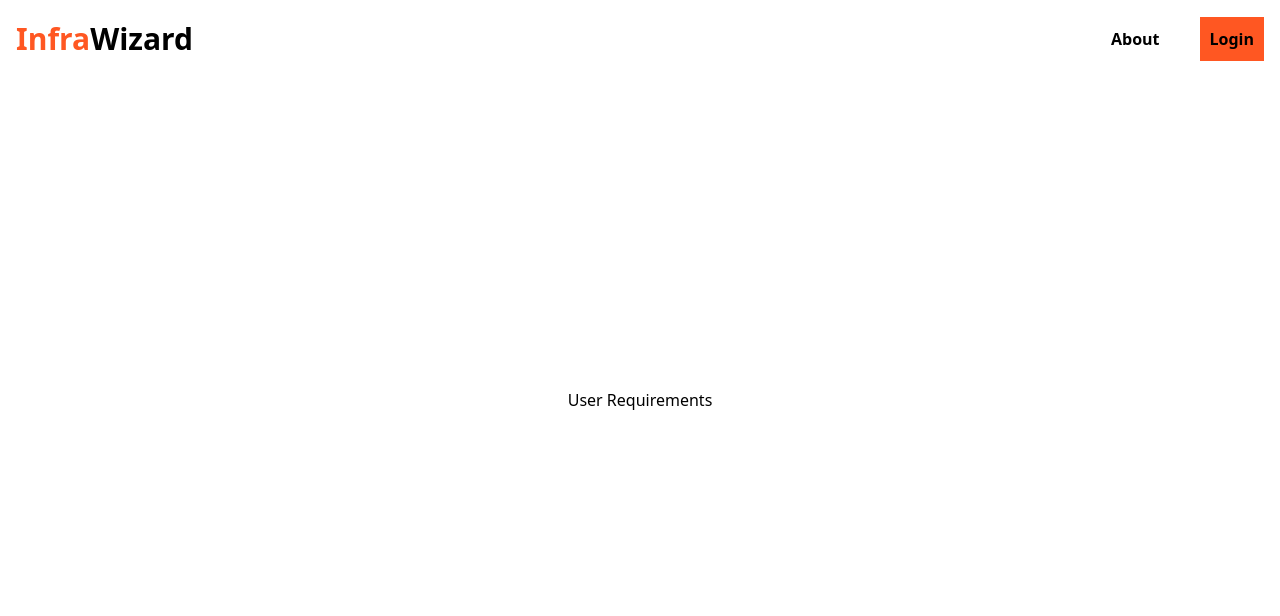
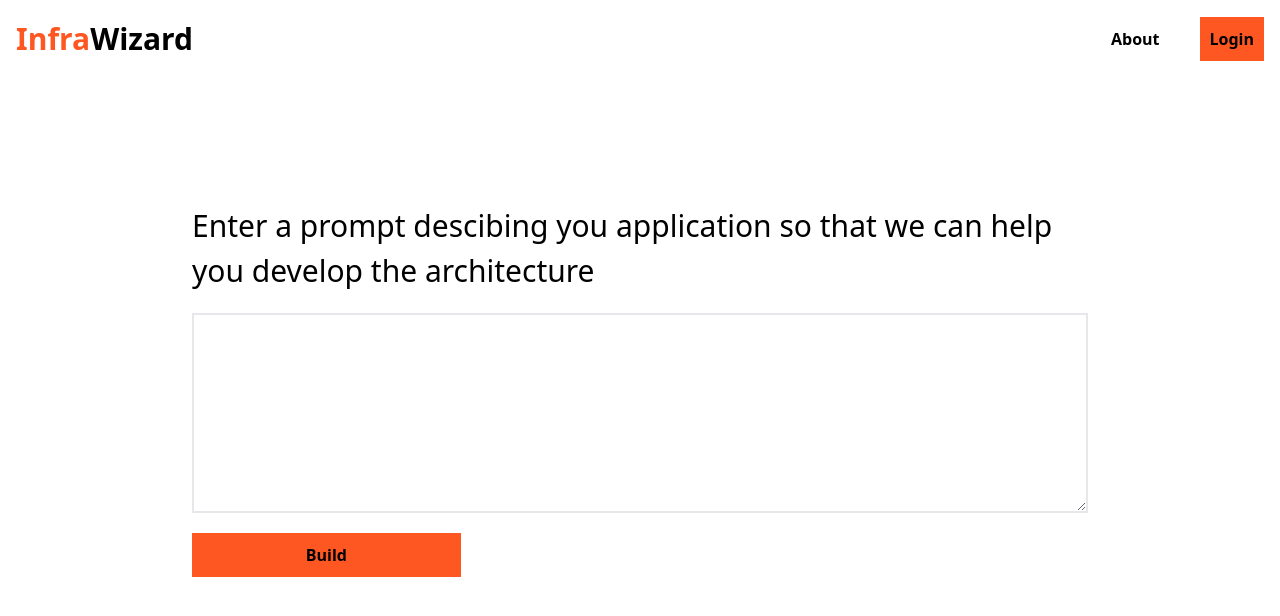
Before and after one commit to tssanjai98/InfraWizard, a React (Create React App) app in the folder client/: page /user/1/user-req in a window 1280 px wide. Shown: the top 616 px of the page. Built offline with nearby package versions, Linux system fonts and the light colour scheme.

Commit message:
Front-end complete

```diff
--- a/client/src/App.js
+++ b/client/src/App.js
@@ -13,6 +13,7 @@ import Loginpage from "./pages/Loginpage";
 import Signuppage from "./pages/Signuppage";
 import UserAccountpage from "./pages/UserAccountpage";
 import UserRequirmentspage from "./pages/UserRequirmentspage";
+import UserOutputpage from "./pages/UserOutputpage";
 
 function App() {
   return (
@@ -25,6 +26,7 @@ function App() {
         <Route path="/signup" element={<Signuppage />} />
         <Route path="/user/1" element={<UserAccountpage />} />
         <Route path="/user/1/user-req" element={<UserRequirmentspage />} />
+        <Route path="/user/1/user-output" element={<UserOutputpage />} />
       </Routes>
       <Footer />
     </Router>
--- a/client/src/pages/Homepage.js
+++ b/client/src/pages/Homepage.js
@@ -6,6 +6,25 @@ function Homepage() {
   return (
     <>
       <div className="w-full bg-server-background h-[400px] bg-cover bg-center"></div>
+      <div className="w-[100%] px-10 py-20">
+        <p className="font-extralight text-[30px] mb-5">
+          Why Choose{" "}
+          <span className="font-extrabold">
+            <span className="text-[#FF5722]">Infra</span>Wizard
+          </span>
+          ?
+        </p>
+        <p className="font-extralight text-[20px]">
+          <span className="font-extrabold">
+            <span className="text-[#FF5722]">Infra</span>Wizard
+          </span>{" "}
+          is designed for cloud professionals looking to enhance their
+          deployment strategy with efficiency and accuracy. By automating the
+          design and cost analysis process, you can focus on what truly
+          matters—building robust, scalable solutions that drive business
+          success.
+        </p>
+      </div>
       <div className="w-[100%] flex flex-col lg:flex-row gap-5 px-5 py-10 justify-between items-center">
         <div className="w-[100%] rounded-sm p-10 border-2">
           <div className="card-image">
@@ -44,25 +63,6 @@ function Homepage() {
           </div>
         </div>
       </div>
-      <div className="w-[100%] bg-[#b5b5b5] px-10 py-20">
-        <p className="font-extralight text-[30px] mb-5">
-          Why Choose{" "}
-          <span className="font-extrabold">
-            <span className="text-[#FF5722]">Infra</span>Wizard
-          </span>
-          ?
-        </p>
-        <p className="font-extralight text-[20px]">
-          <span className="font-extrabold">
-            <span className="text-[#FF5722]">Infra</span>Wizard
-          </span>{" "}
-          is designed for cloud professionals looking to enhance their
-          deployment strategy with efficiency and accuracy. By automating the
-          design and cost analysis process, you can focus on what truly
-          matters—building robust, scalable solutions that drive business
-          success.
-        </p>
-      </div>
     </>
   );
 }
--- a/client/src/pages/UserOutputpage.js
+++ b/client/src/pages/UserOutputpage.js
@@ -0,0 +1,29 @@
+import { GiArtificialIntelligence } from "react-icons/gi";
+
+function UserOutputpage() {
+  return (
+    <>
+      <div className="w-[100%] h-[100vh] pt-20 px-10 flex flex-col gap-5">
+        <h1 className="text-left text-[30px] font-extralight">
+          Architecture Diagram
+        </h1>
+        <div className="w-[100%] h-[60%] border-2">
+          <iframe
+            className="w-[100%] h-[100%]"
+            src="https://lucid.app/documents/embedded/86d57795-9a47-45f0-95fc-ff8acdeaa70a"
+          ></iframe>
+        </div>
+        <div className="w-[100%] flex flex-col justify-start items-center gap-4">
+          <button className="w-[100%] cursor-pointer border-[#FF5722] border-2 p-2 bg-[#FF5722] font-bold flex flex-col gap-2 items-center justify-center">
+            <p className="">Download Terraform Code</p>
+          </button>
+          <button className="w-[100%] cursor-pointer border-[#FF5722] border-2 p-2 bg-[#FF5722] font-bold">
+            Download Architecture
+          </button>
+        </div>
+      </div>
+    </>
+  );
+}
+
+export default UserOutputpage;
--- a/client/src/pages/UserRequirmentspage.js
+++ b/client/src/pages/UserRequirmentspage.js
@@ -2,8 +2,18 @@ function UserRequirmentspage() {
   return (
     <>
       <div className="w-full h-[100vh]">
-        <div className="w-full h-[100%] flex flex-row justify-center items-center">
-          User Requirements
+        <div className="w-full h-[100%] flex flex-col gap-5 justify-center items-center">
+          <div className="w-[70%] flex flex-col gap-5">
+            <h1 className="text-left text-[30px] font-extralight">
+              Enter a prompt descibing you application so that we can help you
+              develop the architecture
+            </h1>
+            <textarea className="border-2 w-[100%] h-[200px] p-5 overflow-x-scroll text-[2xl]"></textarea>
+            <button className="w-[30%] cursor-pointer border-[#FF5722] border-2 p-2 bg-[#FF5722] font-bold">
+              Build
+            </button>
+          </div>
+          <div></div>
         </div>
       </div>
     </>
```
